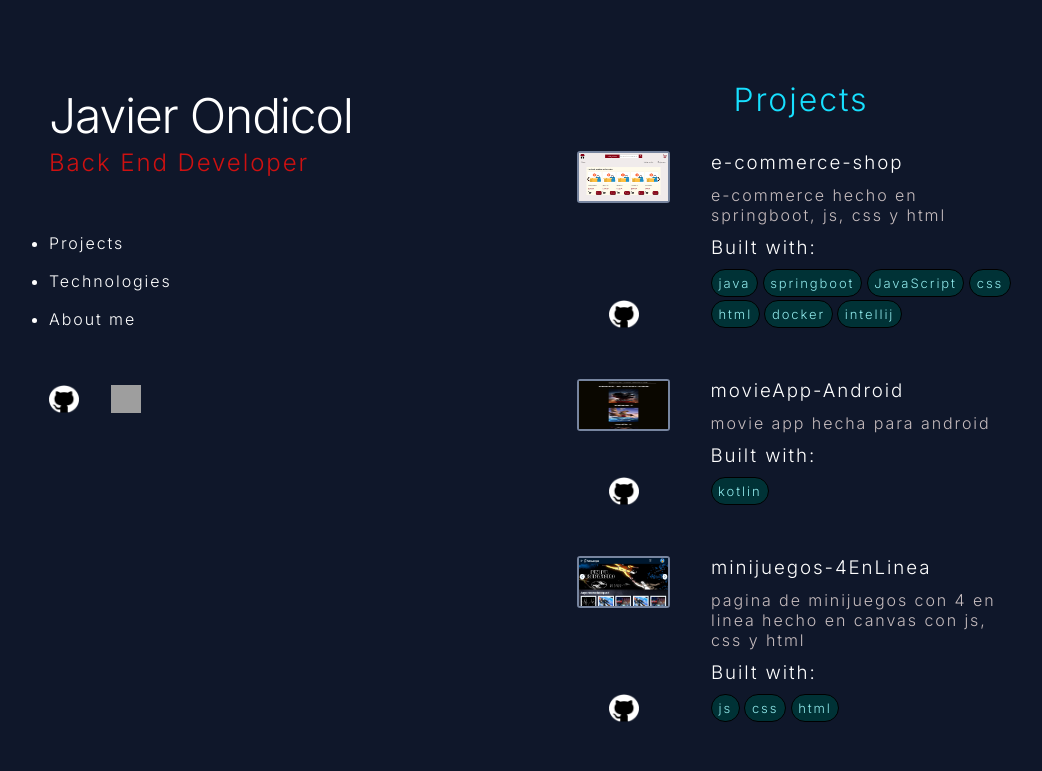
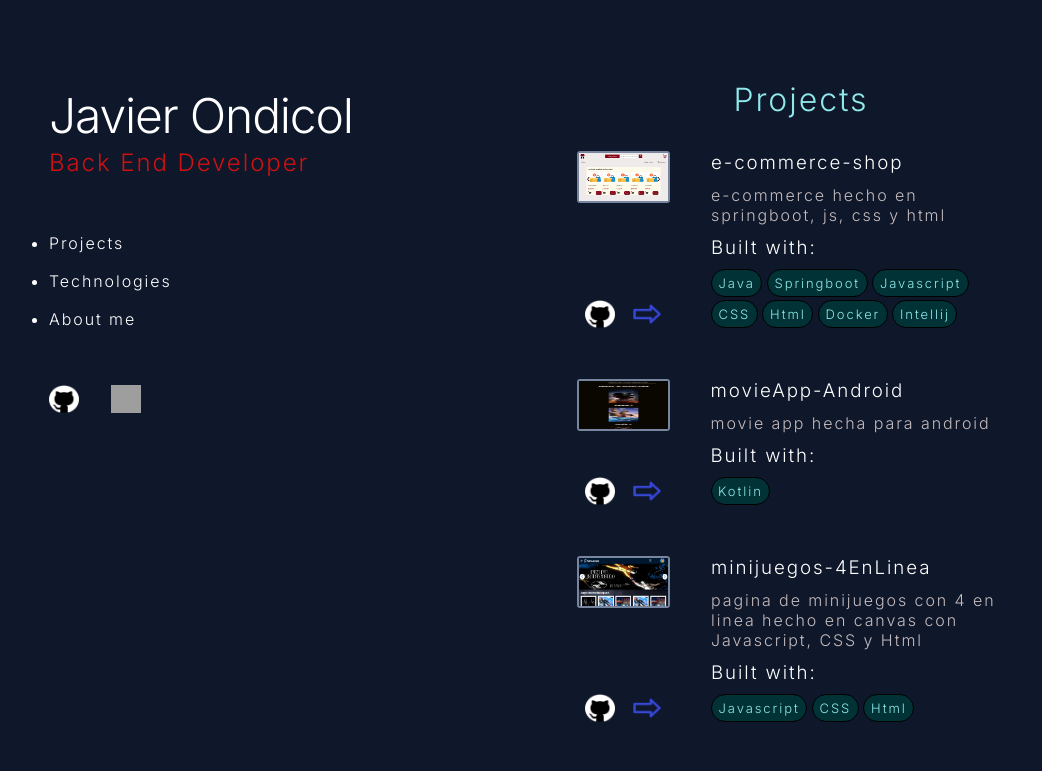
Before and after one commit to Javi3rondicol84/MyPortfolioReact, a React (Create React App) app: page / in a window 1280 px wide. Shown: the top 771 px of the page, without its empty margins (79-1121 px from the left). Built offline with nearby package versions, Linux system fonts and the light colour scheme; grey boxes are pictures that could not be loaded.

Commit message:
adding projects related to technology

```diff
--- a/package.json
+++ b/package.json
@@ -8,6 +8,7 @@
     "@testing-library/user-event": "^13.5.0",
     "react": "^18.3.1",
     "react-dom": "^18.3.1",
+    "react-router-dom": "^7.0.1",
     "react-scripts": "5.0.1",
     "web-vitals": "^2.1.4"
   },
--- a/src/App.js
+++ b/src/App.js
@@ -1,14 +1,20 @@
 
 import './App.css';
-import Header from './components/header/Header';
-import Info from './components/info/Info';
+import { MainSection } from './components/mainsection/MainSection';
+import { TechProjects } from './components/techprojects/TechProjects';
+import { BrowserRouter as Router, Routes, Route } from 'react-router-dom';
 
 function App() {
   return (
-    <div className="App" id='App'>
-      <Header />
-      <Info />
-    </div>
+      <>
+        <Router>
+          <Routes>
+            <Route path='/' element={<MainSection />}></Route>
+            <Route path='/projects-technology/:id' element={<TechProjects />}></Route>
+          </Routes>
+        </Router>
+
+      </>
   );
 }
 
--- a/src/components/card/Card.css
+++ b/src/components/card/Card.css
@@ -80,6 +80,11 @@
 
 }
 
+.cardLinks {
+    width: 93px;
+    display: flex;
+}
+
 .githubLogo {
     display: flex;
     justify-content: center;
--- a/src/components/card/Card.jsx
+++ b/src/components/card/Card.jsx
@@ -2,10 +2,12 @@ import React from 'react';
 import './Card.css';
 import Tool from '../tool/Tool';
 import githubLogo from '../../imgs/github.png';
+import rightArrow from '../../imgs/right-arrow.png';
+import {useNavigate} from 'react-router-dom';
 
-const Card = ( {image, title, description, id, tools, url} ) => {
+const Card = ( {card} ) => {
 
-    const listTools = tools.map(tool => {
+    const listTools = card.tools.map(tool => {
         return (
             <>
                 <li>
@@ -23,18 +25,26 @@ const Card = ( {image, title, description, id, tools, url} ) => {
                 <div className='cardContent'>
                     <div className='cardImage'>
                         <div className='imgProject'>
-                            <img src={image} alt={title}/>
+                            <img src={card.image} alt={card.title}/>
                         </div>
-                        <div className='githubLogo'>
-                            <a href={url} target='_blank' rel="noopener noreferrer">
-                                <img src={githubLogo} alt='github logo' />
-                            </a>
+                        <div className='cardLinks'>
+                            <div className='githubLogo'>
+                                <a href={card.url} target='_blank' rel="noopener noreferrer">
+                                    <img src={githubLogo} alt='github logo' />
+                                </a>
+                            </div>
+                            <div className='githubLogo'>
+                                <a href='#' target='_blank' rel="noopener noreferrer">
+                                    <img src={rightArrow} alt='github logo' />
+                                </a>
+                            </div>
                         </div>
+
                     </div>
                     <div className='cardInfo'>
-                        <h2 className='cardTitle'>{title}</h2>
+                        <h2 className='cardTitle'>{card.title}</h2>
                         <p className='cardDescription'>
-                            {description}
+                            {card.description}
                         </p>
                         <div className='cardBuilt'>
                             <h3>Built with: </h3>
--- a/src/components/cards/Cards.jsx
+++ b/src/components/cards/Cards.jsx
@@ -5,39 +5,18 @@ import movieAppImg from '../../imgs/projects/movieApp.jpg';
 import minigamesImg from '../../imgs/projects/4-en-linea.png';
 import spidermanImg from '../../imgs/projects/spider-man.png';
 
-/*
 export const projects = [
-    {id: 1, image: eCommerceImg, title: "e-commerce-shop", description: "e-commerce hecho en springboot, js, css y html", tools: ['java', 'springboot', 'JavaScript', 'css', 'html', 'docker', 'intellij']},
-    {id: 2, image: movieAppImg, title: "movieApp-Android", description: "movie app hecha para android", tools: ['kotlin']},
-    {id: 3, image: minigamesImg, title: "minijuegos-4EnLinea", description: "pagina de minijuegos con 4 en linea hecho en canvas con js, css y html", tools: ['js', 'css', 'html']},
-    {id: 4, image: spidermanImg, title: "landing page spider man", description: "landing page de spider man con animaciones", tools: ['js', 'css', 'html']},
-    {id: 3, image: minigamesImg, title: "minijuegos-4EnLinea", description: "pagina de minijuegos con 4 en linea hecho en canvas con js, css y html", tools: ['js', 'css', 'html']},
-    {id: 4, image: spidermanImg, title: "landing page spider man", description: "landing page de spider man con animaciones", tools: ['js', 'css', 'html']},
-    {id: 3, image: minigamesImg, title: "minijuegos-4EnLinea", description: "pagina de minijuegos con 4 en linea hecho en canvas con js, css y html", tools: ['js', 'css', 'html']},
-    {id: 4, image: spidermanImg, title: "landing page spider man", description: "landing page de spider man con animaciones", tools: ['js', 'css', 'html']},
-    {id: 3, image: minigamesImg, title: "minijuegos-4EnLinea", description: "pagina de minijuegos con 4 en linea hecho en canvas con js, css y html", tools: ['js', 'css', 'html']},
-    {id: 4, image: spidermanImg, title: "landing page spider man", description: "landing page de spider man con animaciones", tools: ['js', 'css', 'html']},
-    {id: 3, image: minigamesImg, title: "minijuegos-4EnLinea", description: "pagina de minijuegos con 4 en linea hecho en canvas con js, css y html", tools: ['js', 'css', 'html']},
-    {id: 4, image: spidermanImg, title: "landing page spider man", description: 'Lorem ipsum dolor sit, amet consectetur adipisicing elit. Ea minima mollitia facere corrupti explicabo culpa iure repudiandae eaque voluptatibus, maiores architecto repellat? Earum consequuntur cum tenetur quisquam cupiditate quo porro?Lorem, ipsum dolor sit amet consectetur adipisicing elit. Nostrum atque qui ipsum aliquam error? Vel tempore corrupti delectus atque quibusdam commodi possimus veniam molestias beatae quam, vero ullam fugiat quasi.Lorem ipsum dolor sit amet consectetur adipisicing elit. Lorem ipsum dolor sit, amet consectetur adipisicing elit. Ea minima mollitia facere corrupti explicabo culpa iure repudiandae eaque voluptatibus, maiores architecto repellat? Earum consequuntur cum tenetur quisquam cupiditate quo porro?Lorem, ipsum dolor sit amet consectetur adipisicing elit. Nostrum atque qui ipsum aliquam error? Vel tempore corrupti delectus atque quibusdam commodi possimus veniam molestias beatae quam, vero ullam fugiat quasi.Lorem ipsum dolor sit amet consectetur adipisicing elit. AuteLorem ipsum dolor sit, amet consectetur adipisicing elit. Ea minima mollitia facere corrupti explicabo culpa iure repudiandae eaque voluptatibus, maiores architecto repellat? Earum consequuntur cum tenetur quisquam cupiditate quo porro?', tools: ['js', 'css', 'html']},
-];*/
-
-export const projects = [
-    {id: 1, image: eCommerceImg, title: "e-commerce-shop", description: "e-commerce hecho en springboot, js, css y html", tools: ['java', 'springboot', 'JavaScript', 'css', 'html', 'docker', 'intellij'], url: 'https://github.com/Javi3rondicol84/e-commerce-app'},
-    {id: 2, image: movieAppImg, title: "movieApp-Android", description: "movie app hecha para android", tools: ['kotlin'], url: 'https://github.com/Javi3rondicol84/AndroidMovieListApp'},
-    {id: 3, image: minigamesImg, title: "minijuegos-4EnLinea", description: "pagina de minijuegos con 4 en linea hecho en canvas con js, css y html", tools: ['js', 'css', 'html'], url: 'https://github.com/Javi3rondicol84/PaginaMinijuegos4enLinea-equipo-de-dos.'},
-    {id: 4, image: spidermanImg, title: "landing page spider man", description: "landing page de spider man con animaciones", tools: ['js', 'css', 'html'], url: 'https://github.com/Javi3rondicol84/PaginaFrontEndTematicaSpiderMan-equipo-de-dos.'},];
+    {id: 1, image: eCommerceImg, title: "e-commerce-shop", description: "e-commerce hecho en springboot, js, css y html", tools: ['Java', 'Springboot', 'Javascript', 'CSS', 'Html', 'Docker', 'Intellij'], url: 'https://github.com/Javi3rondicol84/e-commerce-app'},
+    {id: 2, image: movieAppImg, title: "movieApp-Android", description: "movie app hecha para android", tools: ['Kotlin'], url: 'https://github.com/Javi3rondicol84/AndroidMovieListApp'},
+    {id: 3, image: minigamesImg, title: "minijuegos-4EnLinea", description: "pagina de minijuegos con 4 en linea hecho en canvas con Javascript, CSS y Html", tools: ['Javascript', 'CSS', 'Html'], url: 'https://github.com/Javi3rondicol84/PaginaMinijuegos4enLinea-equipo-de-dos.'},
+    {id: 4, image: spidermanImg, title: "landing page spider man", description: "landing page de spider man con animaciones", tools: ['Javascript', 'CSS', 'html'], url: 'https://github.com/Javi3rondicol84/PaginaFrontEndTematicaSpiderMan-equipo-de-dos.'},];
 
 const cards = projects.map( card => {
     return (
         <>
         <li>
         <Card
-        image={card.image}
-        title={card.title}
-        description={card.description}
-        id={card.id}
-        tools={card.tools}
-        url={card.url}
+        card={card}
         />
         </li>
         </>
--- a/src/components/info/Info.css
+++ b/src/components/info/Info.css
@@ -47,7 +47,7 @@
 }
 
 .titlesInfo {
-    color: #17e0ff;
+    color: #8fe9eb;
     display: inline-block;
     font-size: 2em;
 }
--- /dev/null
+++ b/src/components/mainsection/MainSection.jsx
@@ -0,0 +1,14 @@
+import React from 'react';
+import Header from '../header/Header';
+import Info from '../info/Info';
+
+export const MainSection = () => {
+    return (
+        <>
+        <div className="App" id='App'>
+            <Header />
+            <Info />
+         </div>
+        </>
+    );
+};
--- a/src/components/technologies/Technologies.jsx
+++ b/src/components/technologies/Technologies.jsx
@@ -20,25 +20,25 @@ import NoSQLImg from '../../imgs/technologies/nosql.png';
 import MySQLImg from '../../imgs/technologies/mysql.png';
 import PostgreSQLImg from '../../imgs/technologies/postgresql.png';
 
-const technologiesList = [
-    { nameTech: 'Java', image: JavaImg, category: 'Backend' },
-    { nameTech: 'Springboot', image: SpringbootImg, category: 'Backend' },
-    { nameTech: 'Kotlin', image: KotlinImg, category: 'Backend' },
-    { nameTech: 'PHP', image: PhpImg, category: 'Backend' },
-    { nameTech: 'SQL', image: SqlImg, category: 'Database' },
-    { nameTech: 'No-SQL', image: NoSQLImg, category: 'Database' },
-    { nameTech: 'MySQL', image:MySQLImg, category: 'Database' }, // Cambié a MongodbImg ya que no hay una imagen definida para MySQL
-    { nameTech: 'PostgreSQL', image: PostgreSQLImg, category: 'Database' }, // Lo mismo aquí
-    { nameTech: 'MongoDB', image: MongodbImg, category: 'Database' },
-    { nameTech: 'Javascript', image: JavascriptImg, category: 'Frontend' },
-    { nameTech: 'React', image: ReactImg, category: 'Frontend' },
-    { nameTech: 'CSS', image: CssImg, category: 'Frontend' },
-    { nameTech: 'Html', image: HtmlImg, category: 'Frontend' },
-    { nameTech: 'Docker', image: DockerImg, category: 'Tools' },
-    { nameTech: 'Datagrip', image: DatagripImg, category: 'Tools' },
-    { nameTech: 'Eclipse', image: EclipseImg, category: 'Tools' },
-    { nameTech: 'IntelliJ', image: IntelijImg, category: 'Tools' },
-    { nameTech: 'Visual Studio', image: VisualStudioImg, category: 'Tools' }
+export const technologiesList = [
+    { id: 1, nameTech: 'Java', image: JavaImg, category: 'Backend' },
+    { id: 2, nameTech: 'Springboot', image: SpringbootImg, category: 'Backend' },
+    { id: 3, nameTech: 'Kotlin', image: KotlinImg, category: 'Backend' },
+    { id: 4, nameTech: 'PHP', image: PhpImg, category: 'Backend' },
+    { id: 5, nameTech: 'SQL', image: SqlImg, category: 'Database' },
+    { id: 6, nameTech: 'No-SQL', image: NoSQLImg, category: 'Database' },
+    { id: 7, nameTech: 'MySQL', image: MySQLImg, category: 'Database' },
+    { id: 8, nameTech: 'PostgreSQL', image: PostgreSQLImg, category: 'Database' },
+    { id: 9, nameTech: 'MongoDB', image: MongodbImg, category: 'Database' },
+    { id: 10, nameTech: 'Javascript', image: JavascriptImg, category: 'Frontend' },
+    { id: 11, nameTech: 'React', image: ReactImg, category: 'Frontend' },
+    { id: 12, nameTech: 'CSS', image: CssImg, category: 'Frontend' },
+    { id: 13, nameTech: 'Html', image: HtmlImg, category: 'Frontend' },
+    { id: 14, nameTech: 'Docker', image: DockerImg, category: 'Tools' },
+    { id: 15, nameTech: 'Datagrip', image: DatagripImg, category: 'Tools' },
+    { id: 16, nameTech: 'Eclipse', image: EclipseImg, category: 'Tools' },
+    { id: 17, nameTech: 'IntelliJ', image: IntelijImg, category: 'Tools' },
+    { id: 18, nameTech: 'Visual Studio', image: VisualStudioImg, category: 'Tools' }
 ];
 
 
@@ -47,9 +47,7 @@ const allTech = technologiesList.map(tech => {
         <>
         <li>
             <Technology
-            nameTech = {tech.nameTech}
-            image = {tech.image}
-            category = {tech.category}
+                tech={tech}
             />
         </li>
         </>
--- /dev/null
+++ b/src/components/techprojects/TechProjects.css
@@ -0,0 +1,3 @@
+h1 {
+    color: aliceblue;
+}
--- /dev/null
+++ b/src/components/techprojects/TechProjects.jsx
@@ -0,0 +1,29 @@
+import React from 'react';
+import './TechProjects.css';
+import { useParams } from 'react-router-dom';
+import { technologiesList } from '../technologies/Technologies';
+import { projects } from '../cards/Cards';
+
+export const TechProjects = () => {
+    const { id } = useParams();
+
+    const techFound= technologiesList.find(technology => technology.id === parseInt(id));
+    const projectsArray = [];
+
+    projects.forEach(project => {
+        project.tools.forEach(toolnm => {
+            if(toolnm === techFound.nameTech) {
+                projectsArray.push(project);
+            }
+        });
+    });
+
+    console.log(projectsArray);
+
+
+    return (
+        <>
+            <p>sss {techFound.nameTech}</p>
+        </>
+    )
+};
```
Also changed, not shown: src/components/Technology/Technology.jsx (+8 -5 lines), src/components/mainsection/MainSection.css (added), src/imgs/right-arrow.png (added), 1 other file (tests, documents, lock files or other folders).
